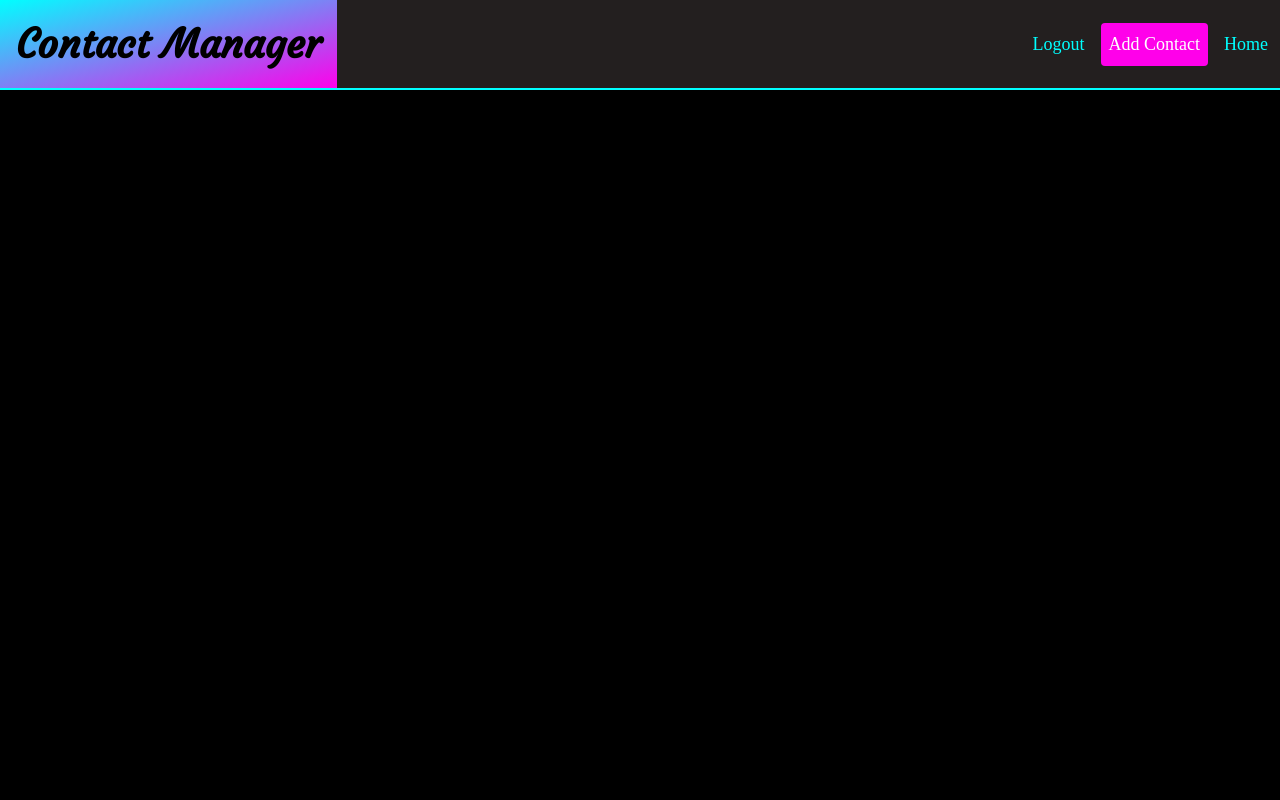
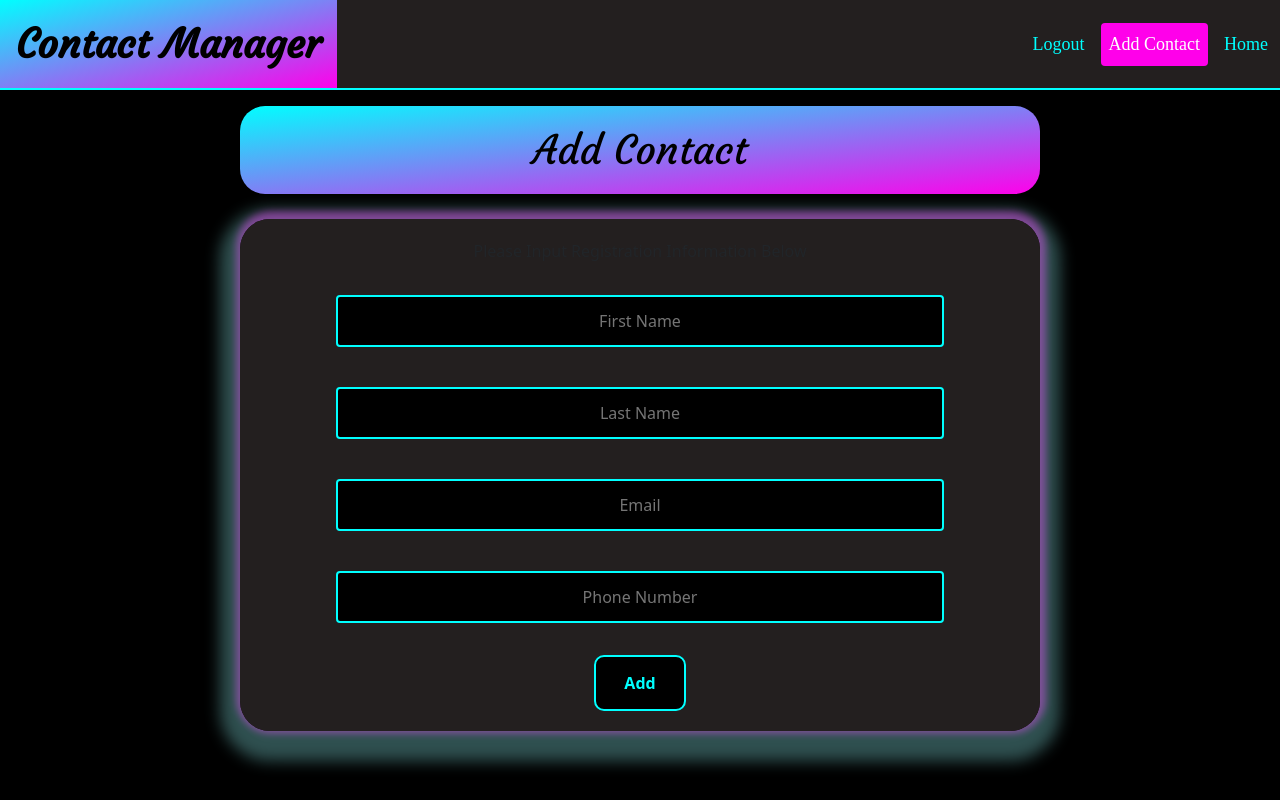
Before and after one commit to BunnyCorruption/contact-manager, a PHP site: page /contacts.html in a window 1280 px wide, after a click on "Add Contact". Run offline with PHP 8.4, Linux system fonts and the light colour scheme; some libraries are stand-ins or nearby versions; some web fonts are replaced.

Commit message:
Working on add contacts page and hopefully not breaking stuff

```diff
--- a/html/contacts.html
+++ b/html/contacts.html
@@ -127,6 +127,18 @@
         <div class="tab-pane fade mt-3" id="addContact" role="tabpanel" aria-labelledby="addContact-tab">
             <div class="container-fluid">
                 <!--add contact form will go here-->
+                <h1 id="addTitle">Add Contact</h1>
+                <div id="outerDiv">
+                <div id="addDiv">
+                    <span id="innerTitle">Please Input Registration Information Below</span><br><br>
+                    <input id=addFirstName type="text" placeholder="First Name"><br><br>
+                    <input id=addLastName type="text" placeholder="Last Name"><br><br>
+                    <input id=addEmail type="text" placeholder="Email"><br><br>
+                    <input id=addPhone type="text" placeholder="Phone Number"><br><br>
+                    <button type="button" id="addButton" class="btn btn-outline" onclick="addContact();"><strong>Add</strong></button><br>
+                    <span id="contactAddResult"></span>
+                </div>
+                </div>
             </div>
         </div>
     </div>
--- a/html/css/contacts.css
+++ b/html/css/contacts.css
@@ -108,3 +108,91 @@ box-shadow: 0 0 0 30px rgba(27, 67,67) inset !important;
         background-color: rgba(39,34,34,1) !important;
     }
 }
+
+
+
+
+/* Add Contact CSS */
+
+#addTitle {
+    font-size: 40px;
+    margin: auto;
+    text-align: center;
+    font-family: Courgette, serif;
+    color: black;
+    background-color: rgba(92, 238, 238, 0.911); /* For browsers that do not support gradients */
+    background-image: linear-gradient(to bottom right, aqua , rgb(255, 0, 234));
+    border-color: black;
+    border-radius: 25px;
+    max-width: 800px;
+    padding: 20px;
+}
+
+/* Animation Frames */
+@keyframes glowEffect {
+    0% { box-shadow: 0 10px 15px 20px rgba(115, 194, 194, 0.411), 0px 5px 7px 6px rgba(255, 0, 234, 0.521);}
+    25% { box-shadow: 0 10px 15px 20px rgba(115, 194, 194, 0.411), 5px 1px 7px 5px rgba(255, 0, 234, 0.521);}
+    50% {box-shadow: 0 10px 15px 20px rgba(115, 194, 194, 0.411), 0px -3px 7px 5px rgba(255, 0, 234, 0.521);}
+    75% { box-shadow: 0 10px 15px 20px rgba(115, 194, 194, 0.411), -5px -1px 7px 5px rgba(255, 0, 234, 0.521);}
+    100% { box-shadow: 0 10px 15px 20px rgba(115, 194, 194, 0.411), 0px 5px 7px 6px rgba(255, 0, 234, 0.521);}
+  }
+
+#addDiv {
+    padding: 20px;
+    margin: auto;
+    margin-top: 25px;
+    border-radius: 30px;
+    max-width: 800px;
+    background-color: rgba(39, 34, 34, 0.921);
+    box-shadow: 0 10px 15px 20px rgba(115, 194, 194, 0.411), 0 5px 7px 8px rgba(255, 0, 234, 0.521);
+
+    /* Animation */
+    animation-name: glowEffect;
+    animation-duration: 3s;
+    animation-direction: normal;
+    animation-timing-function: steps(10);
+    animation-iteration-count: infinite;
+}
+
+#addFirstName, #addLastName {
+    text-transform: capitalize;
+  }
+
+
+.btn-outline {
+    border: 2px solid black;
+    border-radius: 10px;
+    text-align: center;
+    background-color: black;
+    color: black;
+    padding: 14px 28px;
+    font-size: 16px;
+    cursor: pointer;
+    border-color: aqua;
+    color: aqua;
+}
+
+.btn-outline:hover {
+    background: rgb(255, 0, 234);
+    color: white;
+    border-color: aqua(255, 0, 234);
+}
+
+input[type=text] {
+    padding: 12px 20px;
+    min-width: 80%;
+    max-width: 600px;
+    margin: 8px 0;
+    display: inline-block;
+    border: 2px solid aqua;
+    border-radius: 4px;
+    font-size: 16px;
+    text-align: center;
+    box-sizing: border-box;
+    background-color: black;
+    color: aqua;
+  }
+
+#outerDiv {
+    text-align: center;
+}
```
